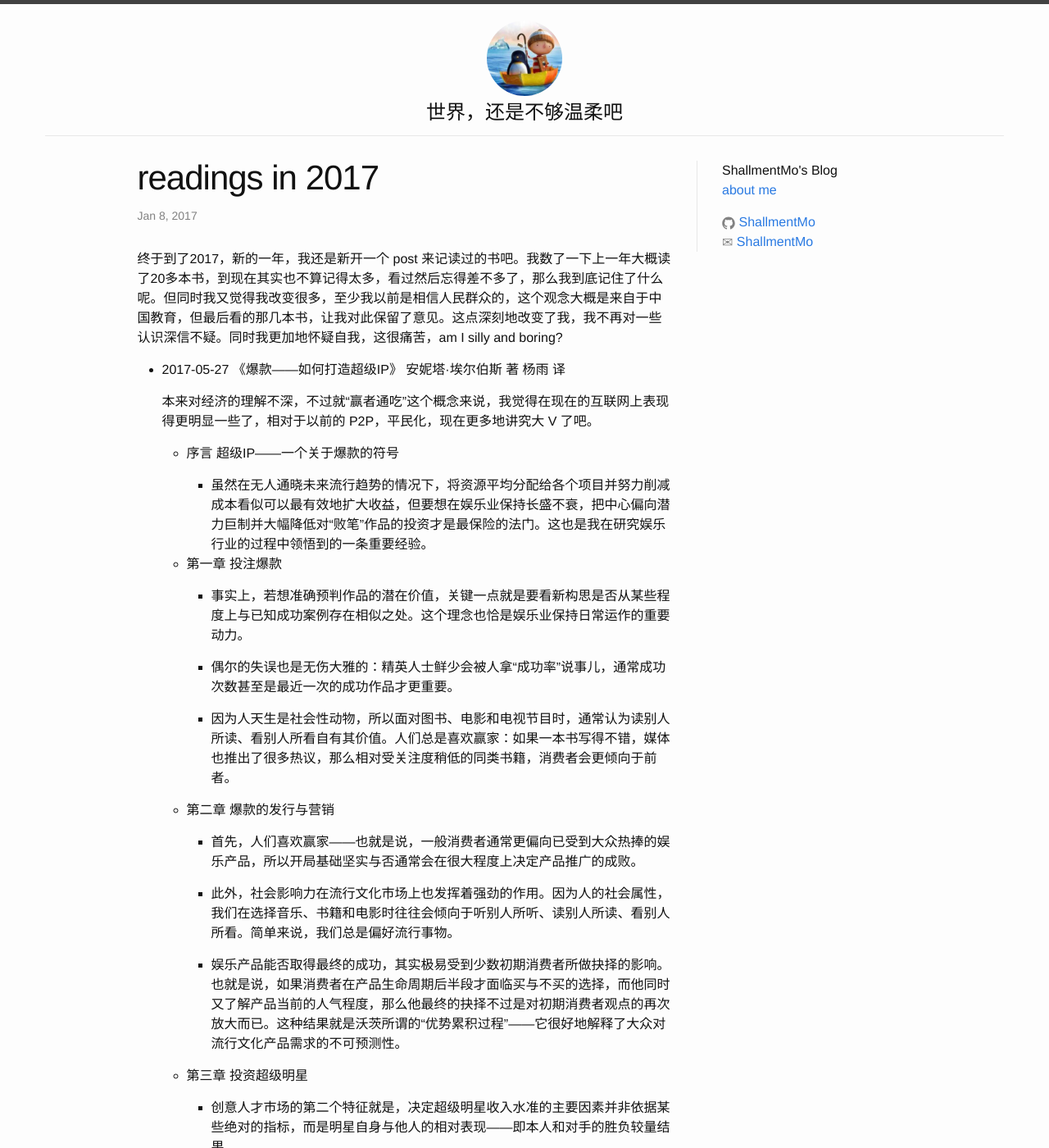
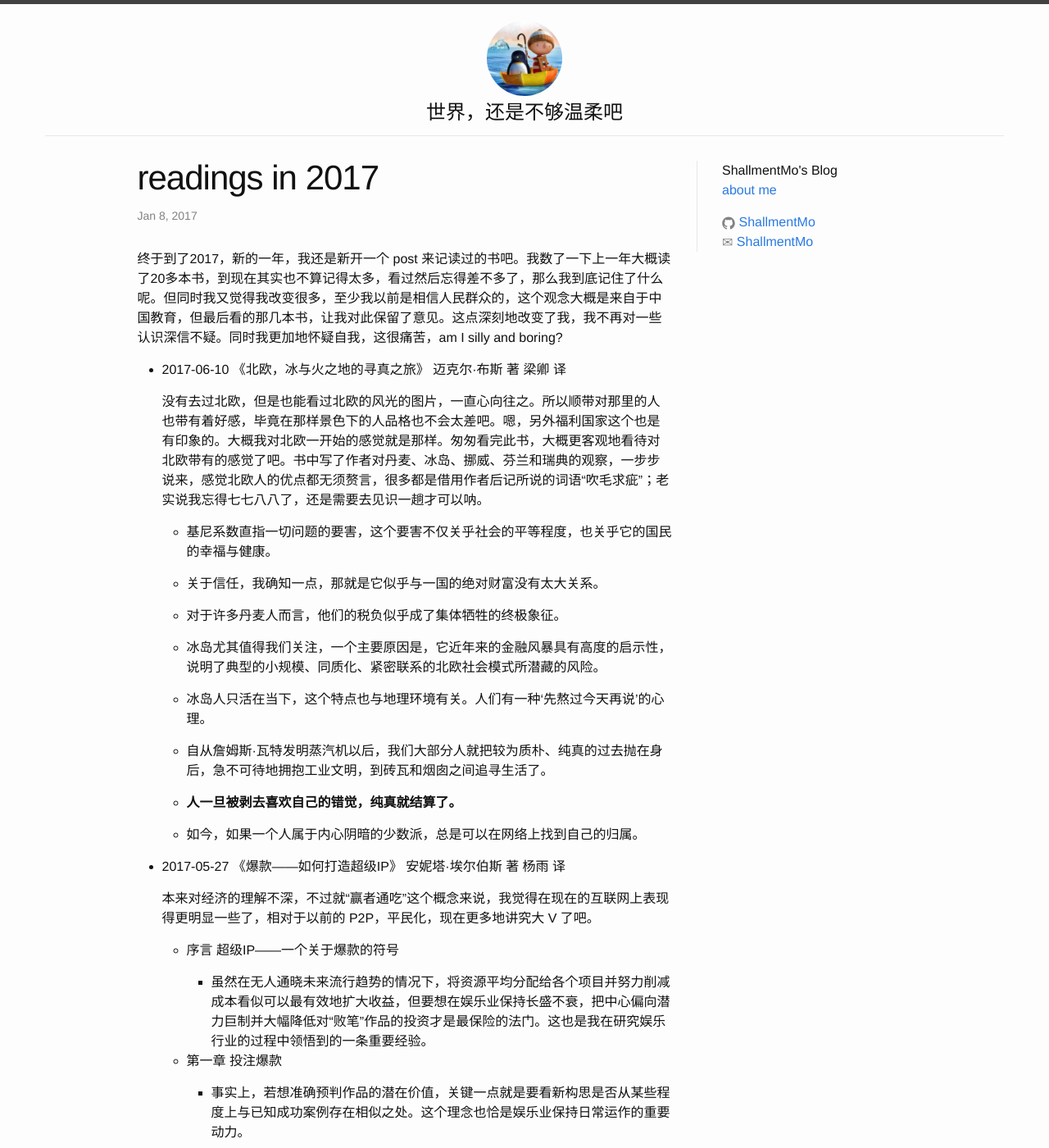
Before and after one commit to ShallmentMo/shallmentmo.github.com, a Jekyll site: the page built from _posts/2017-01-08-readings-in-2017.md, in a window 1280 px wide and 1400 px high. Shown: the whole window at 82% size. Built offline with Jekyll 4.4.1, drawn with Linux system fonts in a browser that asks for light colours.

Commit message:
add 2017-06-10 reanding

```diff
--- a/_posts/2017-01-08-readings-in-2017.md
+++ b/_posts/2017-01-08-readings-in-2017.md
@@ -6,6 +6,26 @@ categories: jekyll update
 ---
 
 终于到了2017，新的一年，我还是新开一个 post 来记读过的书吧。我数了一下上一年大概读了20多本书，到现在其实也不算记得太多，看过然后忘得差不多了，那么我到底记住了什么呢。但同时我又觉得我改变很多，至少我以前是相信人民群众的，这个观念大概是来自于中国教育，但最后看的那几本书，让我对此保留了意见。这点深刻地改变了我，我不再对一些认识深信不疑。同时我更加地怀疑自我，这很痛苦，am I silly and boring?
+
+* 2017-06-10 《北欧，冰与火之地的寻真之旅》 迈克尔·布斯 著 梁卿 译
+
+  没有去过北欧，但是也能看过北欧的风光的图片，一直心向往之。所以顺带对那里的人也带有着好感，毕竟在那样景色下的人品格也不会太差吧。嗯，另外福利国家这个也是有印象的。大概我对北欧一开始的感觉就是那样。匆匆看完此书，大概更客观地看待对北欧带有的感觉了吧。书中写了作者对丹麦、冰岛、挪威、芬兰和瑞典的观察，一步步说来，感觉北欧人的优点都无须赘言，很多都是借用作者后记所说的词语“吹毛求疵”；老实说我忘得七七八八了，还是需要去见识一趟才可以呐。
+
+  * 基尼系数直指一切问题的要害，这个要害不仅关乎社会的平等程度，也关乎它的国民的幸福与健康。
+
+  * 关于信任，我确知一点，那就是它似乎与一国的绝对财富没有太大关系。
+
+  * 对于许多丹麦人而言，他们的税负似乎成了集体牺牲的终极象征。
+
+  * 冰岛尤其值得我们关注，一个主要原因是，它近年来的金融风暴具有高度的启示性，说明了典型的小规模、同质化、紧密联系的北欧社会模式所潜藏的风险。
+
+  * 冰岛人只活在当下，这个特点也与地理环境有关。人们有一种‘先熬过今天再说’的心理。
+
+  * 自从詹姆斯·瓦特发明蒸汽机以后，我们大部分人就把较为质朴、纯真的过去抛在身后，急不可待地拥抱工业文明，到砖瓦和烟囱之间追寻生活了。
+
+  * **人一旦被剥去喜欢自己的错觉，纯真就结算了。**
+
+  * 如今，如果一个人属于内心阴暗的少数派，总是可以在网络上找到自己的归属。
 
 * 2017-05-27 《爆款——如何打造超级IP》 安妮塔·埃尔伯斯 著 杨雨 译
 
```
